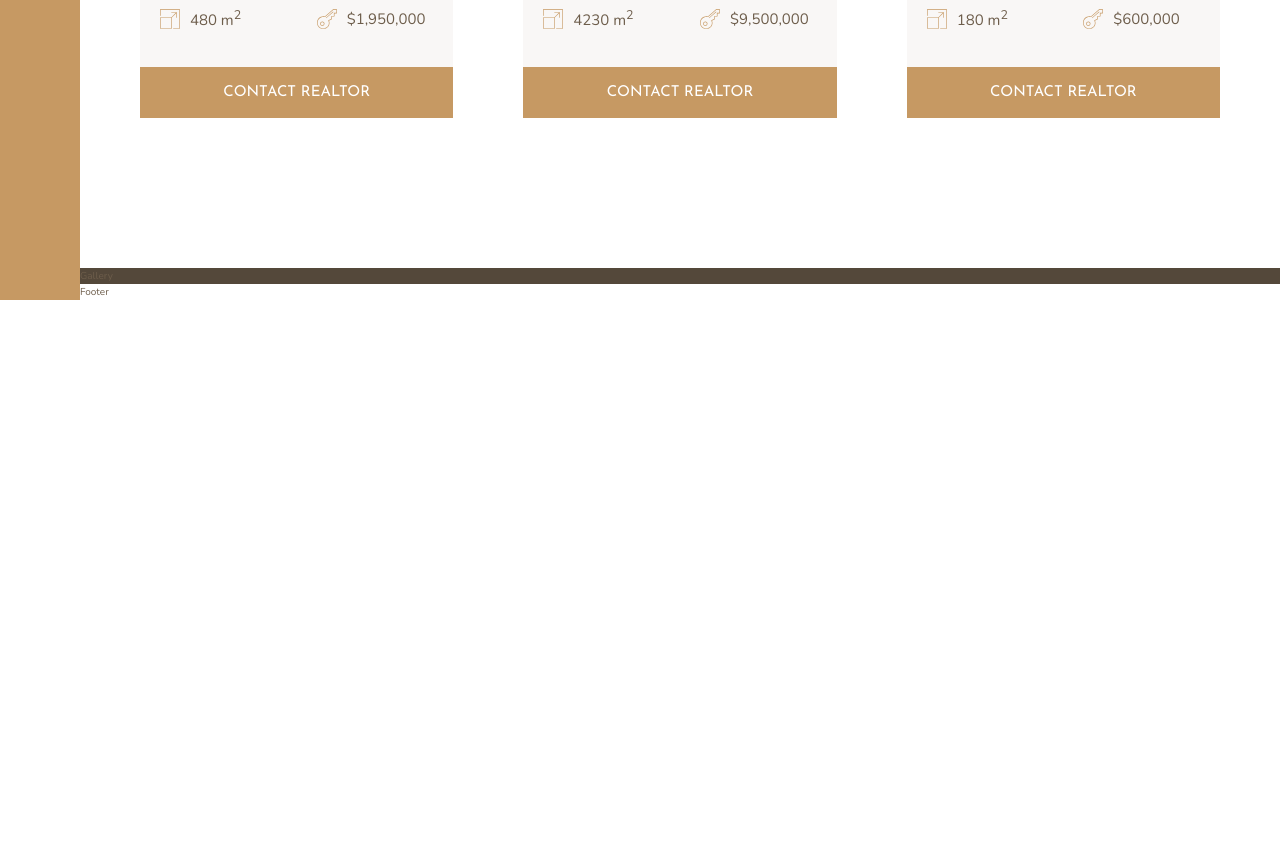
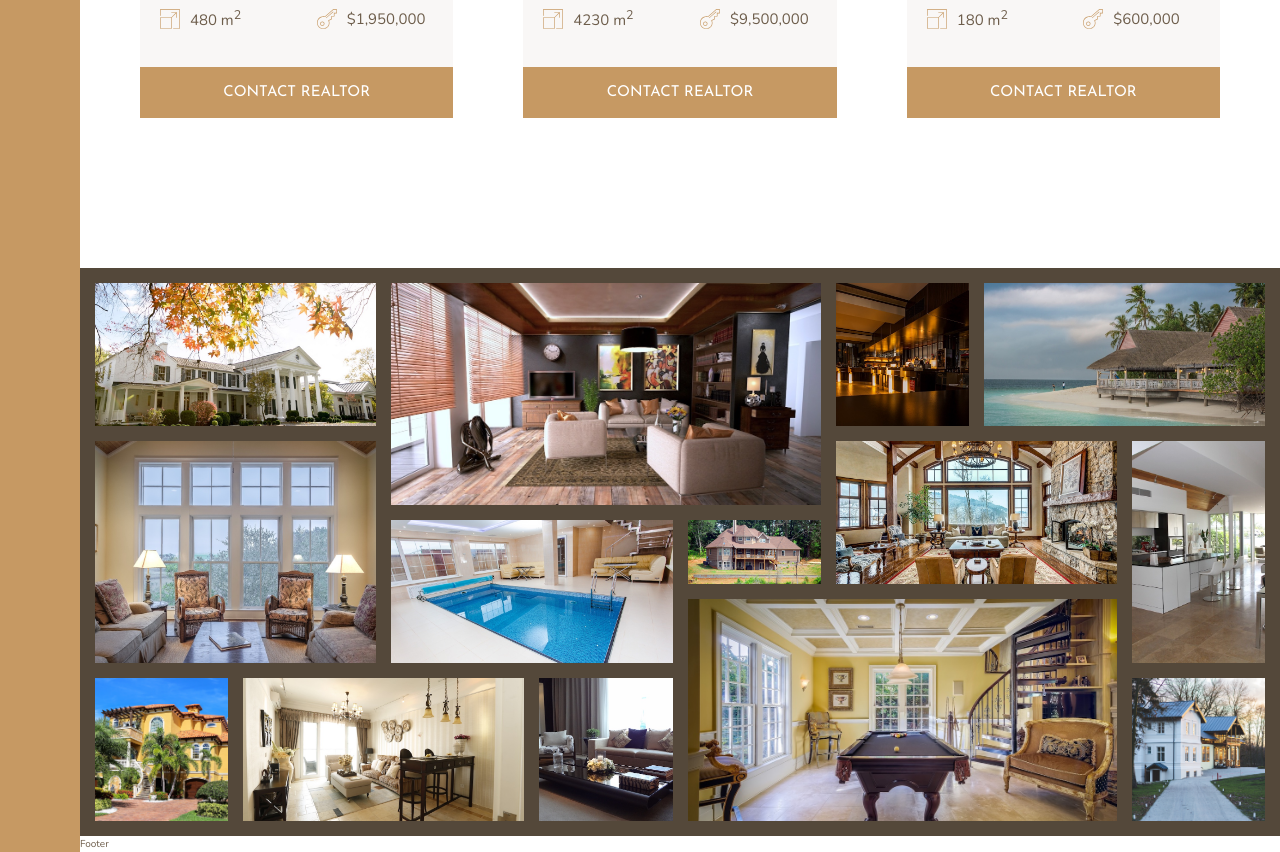
Before and after one commit to ktul15/Nexter, a website: page index.html in a window 1280 px wide. Shown: the part 2831-3683 px from the top of the page. Before the commit the page ends 3131 px from the top, so only its background shows below. Drawn offline with nearby package versions, Linux system fonts and the light colour scheme.

Commit message:
Built and styled the "Gallery" section.

```diff
--- a/index.html
+++ b/index.html
@@ -282,7 +282,20 @@
         </div>
     </section>
     <section class="gallery">
-        Gallery
+        <figure class="gallery__item gallery__item--1"><img src="img/gal-1.jpeg" alt="Gallery image 1" class="gallery__img"></figure>
+        <figure class="gallery__item gallery__item--2"><img src="img/gal-2.jpeg" alt="Gallery image 2" class="gallery__img"></figure>
+        <figure class="gallery__item gallery__item--3"><img src="img/gal-3.jpeg" alt="Gallery image 3" class="gallery__img"></figure>
+        <figure class="gallery__item gallery__item--4"><img src="img/gal-4.jpeg" alt="Gallery image 4" class="gallery__img"></figure>
+        <figure class="gallery__item gallery__item--5"><img src="img/gal-5.jpeg" alt="Gallery image 5" class="gallery__img"></figure>
+        <figure class="gallery__item gallery__item--6"><img src="img/gal-6.jpeg" alt="Gallery image 6" class="gallery__img"></figure>
+        <figure class="gallery__item gallery__item--7"><img src="img/gal-7.jpeg" alt="Gallery image 7" class="gallery__img"></figure>
+        <figure class="gallery__item gallery__item--8"><img src="img/gal-8.jpeg" alt="Gallery image 8" class="gallery__img"></figure>
+        <figure class="gallery__item gallery__item--9"><img src="img/gal-9.jpeg" alt="Gallery image 9" class="gallery__img"></figure>
+        <figure class="gallery__item gallery__item--10"><img src="img/gal-10.jpeg" alt="Gallery image 10" class="gallery__img"></figure>
+        <figure class="gallery__item gallery__item--11"><img src="img/gal-11.jpeg" alt="Gallery image 11" class="gallery__img"></figure>
+        <figure class="gallery__item gallery__item--12"><img src="img/gal-12.jpeg" alt="Gallery image 12" class="gallery__img"></figure>
+        <figure class="gallery__item gallery__item--13"><img src="img/gal-13.jpeg" alt="Gallery image 13" class="gallery__img"></figure>
+        <figure class="gallery__item gallery__item--14"><img src="img/gal-14.jpeg" alt="Gallery image 14" class="gallery__img"></figure>
     </section>
     <footer class="footer">
         Footer
--- a/sass/_gallery.scss
+++ b/sass/_gallery.scss
@@ -1,4 +1,73 @@
 .gallery {
     background-color: $color-grey-dark-1;
     grid-column: full-start/full-end;
+    display: grid;
+    grid-template-columns: repeat(8, 1fr);
+    grid-template-rows: repeat(7, 5vw);
+    grid-gap: 1.5rem;
+    padding: 1.5rem;
+    &__item {
+        &--1 {
+            grid-row: 1/ span 2;
+            grid-column: 1/ span 2;
+        }
+        &--2 {
+            grid-row: 1/ span 3;
+            grid-column: 3/ span 3;
+        }
+        &--3 {
+            grid-row: 1/ span 2;
+            grid-column: 6/7;
+        }
+        &--4 {
+            grid-row: 1/ span 2;
+            grid-column: 7/9;
+        }
+        &--5 {
+            grid-row: 3/ span 3;
+            grid-column: 1/ span 2;
+        }
+        &--6 {
+            grid-row: 4/ span 2;
+            grid-column: 3/ span 2;
+        }
+        &--7 {
+            grid-row: 4/5;
+            grid-column: 5/6;
+        }
+        &--8 {
+            grid-row: 3/span 2;
+            grid-column: 6/8;
+        }
+        &--9 {
+            grid-row: 3/span 3;
+            grid-column: 8/9;
+        }
+        &--10 {
+            grid-row: 6/8;
+            grid-column: 1/2;
+        }
+        &--11 {
+            grid-row: 6/8;
+            grid-column: 2/span 2;
+        }
+        &--12 {
+            grid-row: 6/8;
+            grid-column: 4/5;
+        }
+        &--13 {
+            grid-row: 5/8;
+            grid-column: 5/8;
+        }
+        &--14 {
+            grid-row: 6/8;
+            grid-column: 8/9;
+        }
+    }
+    &__img {
+        width: 100%;
+        height: 100%;
+        display: block;
+        object-fit: cover;
+    }
 }
```
Also changed, not shown: css/style.css.
